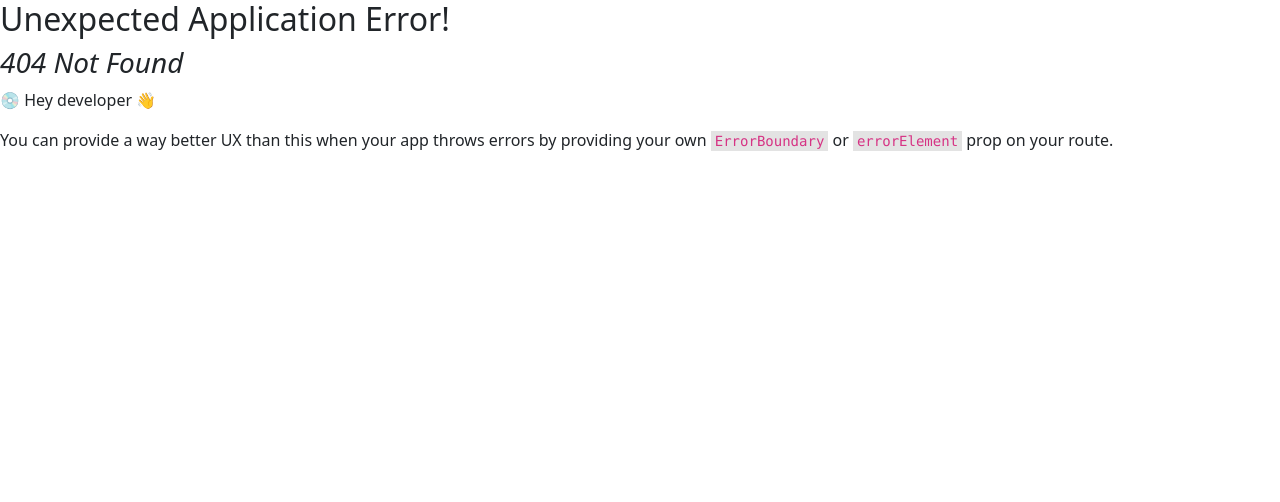
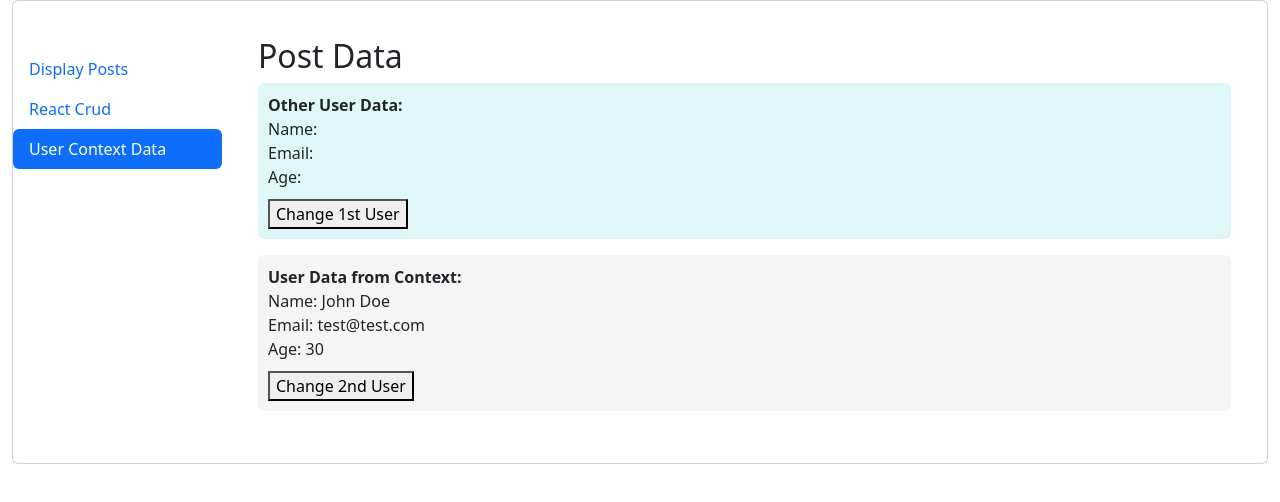
Before and after one commit to jimishgenai/React_Training_Hindi, a React (Vite) app in the folder react-blog/: page /UserContextData in a window 1280 px wide. Before the commit this address had no page. Shown: the top 502 px of the page. Built offline with nearby package versions, Linux system fonts and the light colour scheme.

Commit message:
added contextAPI

```diff
--- a/react-blog/src/App.jsx
+++ b/react-blog/src/App.jsx
@@ -1,9 +1,22 @@
-import React from 'react';
-import { RouterProvider } from 'react-router';
+import { RouterProvider } from 'react-router-dom';
 import router from './router-Components/router.jsx';
+import { UserContext } from './customContex/UserContext.js';
+import UserProfile from './customContex/UserProfile.jsx';
+import { useState } from 'react';
+
 
 function App() {
-  return <RouterProvider router={router} />;
+  const [user, setUser] = useState({
+    name: 'John Doe',
+    email: 'test@test.com',
+    age: 30,
+  });
+
+    return (
+      <UserContext.Provider value={{ user, setUser }}>
+        <RouterProvider router={router} />
+      </UserContext.Provider>
+    );
 }
 
 export default App;
--- a/react-blog/src/components/practice/DisplayPosts.jsx
+++ b/react-blog/src/components/practice/DisplayPosts.jsx
@@ -1,5 +1,6 @@
-import React, { useState, useEffect } from "react"
-import loader from "../../assets/loader.gif"
+import React, { useState, useEffect, useContext } from "react";
+// import { UserContext } from '../../customContex/UserContext.js';
+import loader from "../../assets/loader.gif";
 
 // useEffect() → To run the API call when the component loads
 // fetch() → To get data
@@ -58,10 +59,27 @@ const DisplayPosts = () => {
     );
   }
 
+  // Get user from context (beginner-friendly)
+  // const { user } = useContext(UserContext) || {};
+
   return (
     <div style={{ padding: "20px" }}>
-      <h2>Post Data</h2>
-
+      {/* <h2>Post Data</h2> */}
+      {/* Show different user data after Post Data */}
+      {/* <div style={{ marginBottom: '16px', background: '#e0f7fa', padding: '10px', borderRadius: '6px' }}>
+        <strong>Other User Data:</strong>
+        <div>Name: Alice Smith</div>
+        <div>Email: alice@example.com</div>
+        <div>Age: 22</div>
+      </div>
+      {user && (
+        <div style={{ marginBottom: '16px', background: '#f5f5f5', padding: '10px', borderRadius: '6px' }}>
+          <strong>User Data from Context:</strong>
+          <div>Name: {user.name}</div>
+          <div>Email: {user.email}</div>
+          <div>Age: {user.age}</div>
+        </div>
+      )} */}
       <table className="table">
         <tbody>
           {
--- /dev/null
+++ b/react-blog/src/components/practice/UserContextData.jsx
@@ -0,0 +1,49 @@
+import React, { useContext } from 'react';
+import { UserContext } from '../../customContex/UserContext.js';
+
+const UserContextData = () => {
+    // Get user and setUser from context
+    const { user, setUser } = useContext(UserContext);
+
+    // Simple function to update user
+    function updateUser() {
+        setUser({
+            name: "Jimish Shah",
+            email: "jimish.shah@example.com",
+            age: 48
+        })
+
+    }
+
+    function updateUserNew() {
+        setUser({
+            name: "Raj Dev",
+            email: "raj.dev@example.com",
+            age: 48
+        })
+    }
+
+    return (
+        <div style={{ padding: '20px' }}>
+            <h2>Post Data</h2>
+            {/* Show some other user data for demo */}
+            <div style={{ marginBottom: '16px', background: '#e0f7fa', padding: '10px', borderRadius: '6px' }}>
+                <strong>Other User Data:</strong>
+                <div>Name: {user?.nameNew}</div>
+                <div>Email: {user?.emailNew}</div>
+                <div>Age: {user?.ageNew}</div>
+                <button onClick={updateUserNew} style={{marginTop: '10px'}}>Change 1st User</button>
+            </div>
+            {/* Show context user data and update button */}
+            <div style={{ marginBottom: '16px', background: '#f5f5f5', padding: '10px', borderRadius: '6px' }}>
+                <strong>User Data from Context:</strong>
+                <div>Name: {user?.name}</div>
+                <div>Email: {user?.email}</div>
+                <div>Age: {user?.age}</div>
+                <button onClick={updateUser} style={{marginTop: '10px'}}>Change 2nd User</button>
+            </div>
+        </div>
+    );
+}
+
+export default UserContextData;
--- /dev/null
+++ b/react-blog/src/customContex/UserContext.js
@@ -0,0 +1,2 @@
+import { createContext } from "react";
+export const UserContext = createContext(null);
--- /dev/null
+++ b/react-blog/src/customContex/UserProfile.jsx
@@ -0,0 +1,26 @@
+import React, { useContext } from "react";
+import { UserContext } from "./UserContext";
+
+function UserProfile() {
+    const { user, setUser } = useContext(UserContext);
+
+    const handleUpdate = () => {
+        setUser({
+            name: "Jimish Shah",
+            email: "jShah@example.com",
+            age: 48
+        });
+    };
+
+    return (
+        <div>
+            <h2>User Profile</h2>
+            <p><strong>Name:</strong> {user.name}</p>
+            <p><strong>Email:</strong> {user.email}</p>
+            <p><strong>Age:</strong> {user.age}</p>
+            <button onClick={handleUpdate}>Update User</button>
+        </div>
+    );
+}
+
+export default UserProfile;
--- a/react-blog/src/router-Components/Layout.jsx
+++ b/react-blog/src/router-Components/Layout.jsx
@@ -4,13 +4,13 @@ import Navbar from "./Navbar";
 export default function Layout() {
     return (
         <div className="container-fluid mh-100">
-            <div class="card">
-                <div class="row g-0">
-                    <div class="col-3 col-sm-2 pt-5">
+            <div className="card">
+                <div className="row g-0">
+                    <div className="col-3 col-sm-2 pt-5">
                         <Navbar />
                     </div>
-                    <div class="col-5 col-sm-10">
-                        <div class="card-body">
+                    <div className="col-5 col-sm-10">
+                        <div className="card-body">
                             <Outlet />
                         </div>
                     </div>
--- a/react-blog/src/router-Components/Navbar.jsx
+++ b/react-blog/src/router-Components/Navbar.jsx
@@ -9,6 +9,9 @@ export default function Navbar() {
             <NavLink
                 className= {({ isActive }) => isActive ? "d-block nav-link active" : "nav-link"}
                 to="/ReactCrud">React Crud</NavLink>
+            <NavLink
+                className= {({ isActive }) => isActive ? "d-block nav-link active" : "nav-link"}
+                to="/UserContextData">User Context Data</NavLink>
         </nav>
     )
 };
--- a/react-blog/src/router-Components/Router.jsx
+++ b/react-blog/src/router-Components/Router.jsx
@@ -2,6 +2,7 @@ import { createBrowserRouter, Link } from "react-router-dom";
 
 import DisplayPosts from "../components/practice/DisplayPosts";
 import ReactCrud from "../components/practice/ReactCrud";
+import UserContextData from "../components/practice/UserContextData";
 import Layout from "./Layout";
 
 
@@ -18,6 +19,10 @@ const router = createBrowserRouter(
         {
           path: "/ReactCrud",
           element: <ReactCrud />
+        },
+        {
+          path: "/UserContextData",
+          element: <UserContextData />
         }
       ]
     }
```
